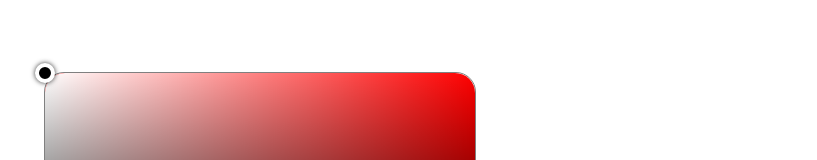
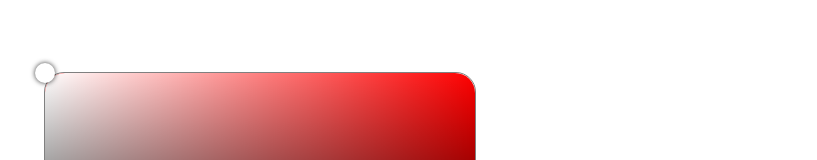
Before and after one commit to renans2/pickolor, a React (Vite) app: page / in a window 1280 px wide. Shown: the part 145-305 px from the top of the page, without its empty margins (225-1042 px from the left). Built offline with nearby package versions, Linux system fonts and the light colour scheme.

Commit message:
updated pin background color

```diff
--- a/src/components/colorPicker/ColorPickerRect.tsx
+++ b/src/components/colorPicker/ColorPickerRect.tsx
@@ -2,11 +2,12 @@ import styled from "styled-components";
 import { useSelectedColor } from "../../context/SelectedColorProvider";
 import { useEffect, useRef, useState } from "react";
 import { COLOR_PICKER_RECT_HEIGHT, COLOR_PICKER_RECT_WIDTH } from "../../constants/dimensions";
-import chroma from "chroma-js";
+import chroma, { type Color } from "chroma-js";
 
 export default function ColorPickerRect() {
   const {
     pinPosition: { left, top },
+    color,
     setColor,
     hue,
   } = useSelectedColor();
@@ -69,6 +70,7 @@ export default function ColorPickerRect() {
       <S_ColorPin
         $left={left}
         $top={top}
+        $color={color}
       />
     </S_ColorPickerRect>
   );
@@ -108,10 +110,12 @@ const S_ColorPickerRect = styled.div.attrs<{
 const S_ColorPin = styled.div.attrs<{
   $left: number;
   $top: number;
+  $color: Color;
 }>((props) => ({
   style: {
     left: `${props.$left}px`,
     top: `${props.$top}px`,
+    backgroundColor: props.$color.css(),
   }
 }))`
   position: absolute;
@@ -119,7 +123,7 @@ const S_ColorPin = styled.div.attrs<{
   width: 20px;
   height: 20px;
   border-radius: 100%;
-  border: 4px solid white;
+  border: 3px solid white;
   z-index: 1;
   background-color: black;
   box-shadow: 0 0 5px rgba(0,0,0,0.8);
```
